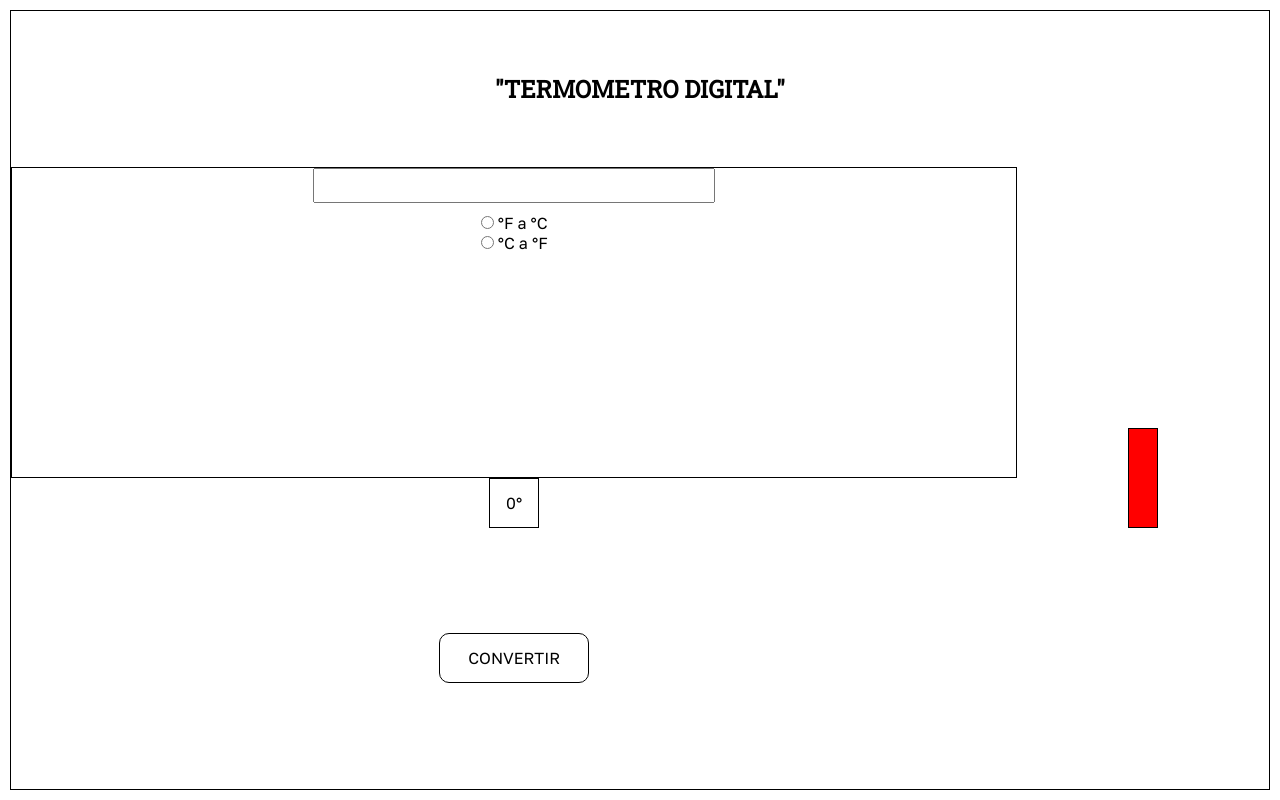
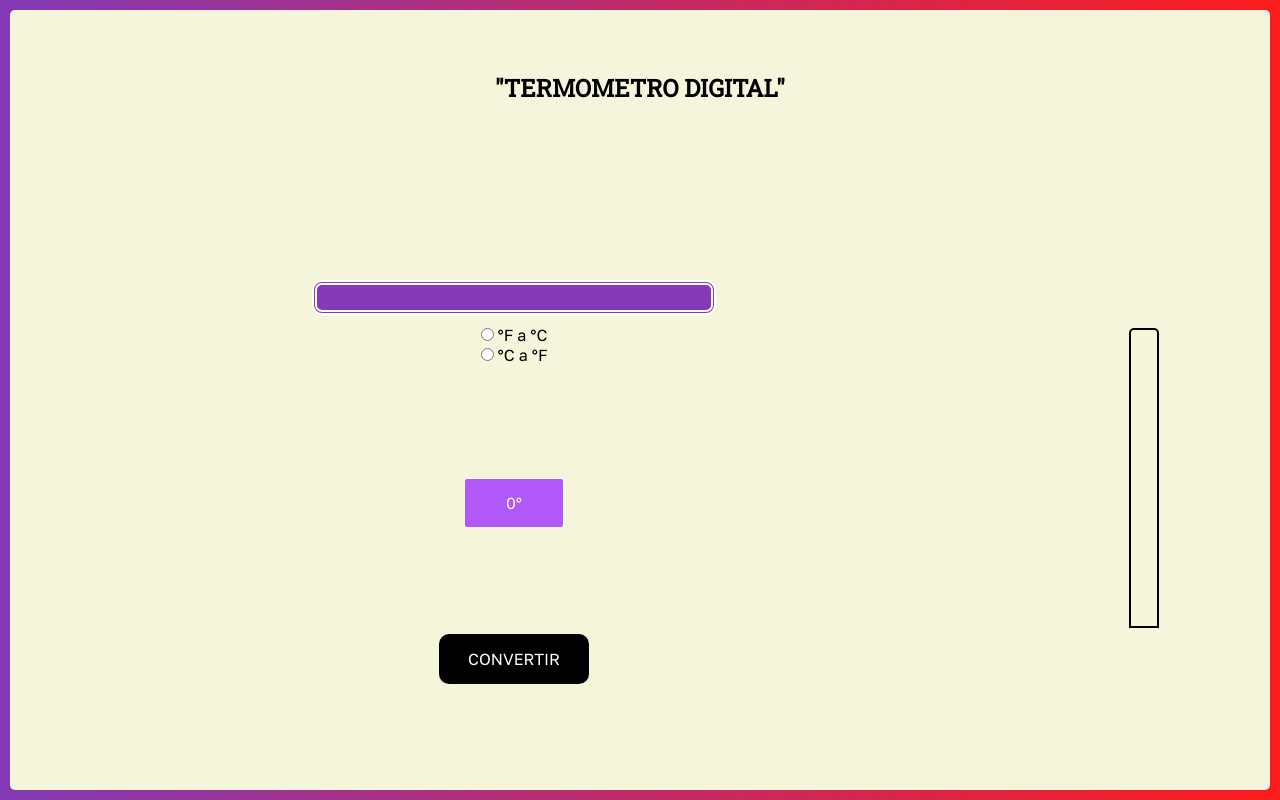
Before and after one commit to Razenth/Termometro-, a plain HTML site: page index.html in a window 1280 px wide. Drawn offline with Linux system fonts and the light colour scheme.

Commit message:
pre-finished

```diff
--- a/index.html
+++ b/index.html
@@ -5,7 +5,6 @@
     <meta name="viewport" content="width=device-width, initial-scale=1.0">
     <title>Título de la página</title>
     <link rel="stylesheet" href="./style.css">
-    <script defer src="./main.js"></script>
 </head>
 <body>
     <main>
@@ -39,5 +38,7 @@
             </div>
         </div>
     </main>
+
+    <script src="./main.js"></script>
 </body>
 </html>
--- a/main.js
+++ b/main.js
@@ -4,8 +4,8 @@ const cel=document.getElementById('C')
 const fare=document.getElementById('F')
 const temp=document.getElementsByClassName('temp')
 const resultado=document.getElementsByClassName('resultado')
-const mercurio=document.getElementById('mercurio')
-
+const mercurio=document.querySelector('#mercurio')
+let relleno=0
 
 
 boton.addEventListener('click',()=>{
@@ -33,8 +33,8 @@ boton.addEventListener('click',()=>{
         alert('No se selecciono')
     }
 
-    if(relleno>100){
-        mercurio.style.heigth= '50%'
+    if(relleno>=100){
+        mercurio.style.heigth= '100%'
     }
 
     else if (relleno<0){
--- a/style.css
+++ b/style.css
@@ -11,12 +11,16 @@
 html, body{
     width: 100vw;
     height: 100vh;
+    background: rgb(131,58,180);
+    background: linear-gradient(90deg, rgba(131,58,180,1) 0%, rgba(253,29,29,1) 100%, rgba(252,176,69,1) 100%);
 }
 body{
     padding:10px
 }
 main{
-border: solid 1px;
+/* border: solid 1px green; */
+border-radius: 5px;
+background-color: beige;
 width: 100%;
 height: 100%;
 }
@@ -47,12 +51,22 @@ height: 100%;
     align-items: center;
     gap: 10px;
     grid-area: partes1;
-    border: 1px solid;
+    justify-content: center;
+}
+
+.parte1 input{
+    background-color: rgba(131,58,180,1);
+    color: white;
+    border: 5px white solid;
+    font-size: 5px;
+    border-style:double;
+    border-radius: 10px;
 }
 .parte2{
     display: grid;
     grid-area: partes2;
     justify-items: center;
+
 }
 .parte3{
     grid-area: partes3;
@@ -61,7 +75,10 @@ height: 100%;
     align-items: center;
 }
 .resultado{
-    width: 50px;
+    border-radius: 3px;
+    background-color:rgb(177, 88, 249) ;
+    color: white;
+    width: 100px;
     height: 50px;
     border: solid 1px;
     display: flex;
@@ -75,22 +92,30 @@ height: 100%;
     display: flex;
     justify-content: center;
     align-items: center;
-    border: solid 1px black;
+    background-color: black;
+    color: white;
     border-radius: 10px;
-    cursor: alias;
+    cursor:pointer;
+}
+
+.boton:hover{
+    color: white;
+    background-color:rgb(177, 88, 249);
 }
 
 .termometro{
-    height: 100px;
+    height: 300px;
+    border-bottom-right-radius: 5px;
+    border-bottom-left-radius: 5px;
     width: 30px;
-    border: solid 1px black;
+    border: solid 2px black;
     transform: rotate(180deg);
 }
 
-.termometro__mercurio{
-    height: 100%;
+#mercurio{
+    /* height: 1%; */
     width: 100%;
-    background-color: red;
+    background-color: rgba(255, 0, 0, 0.849);
 }
 
 .opciones{
@@ -106,17 +131,15 @@ input[type="text"]{
 }
 
 @media(max-width:425px){
-    main{
-        background-color: aqua;
+    .contenedor__titulo{
+        text-align: center;
     }
 
     .parte3{
-        border: 1px solid;
         align-items: flex-start;
     }
 
     .termometro{
-
         height: 300px;
         width: 50px;
     }
```
